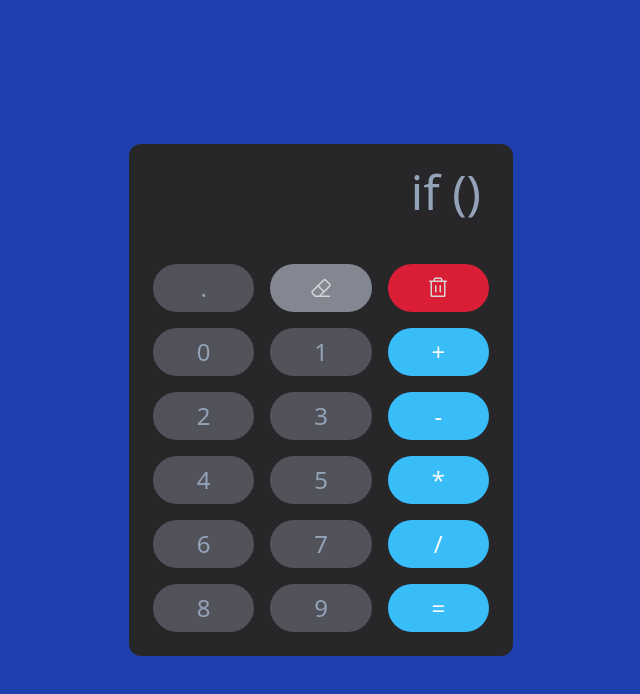
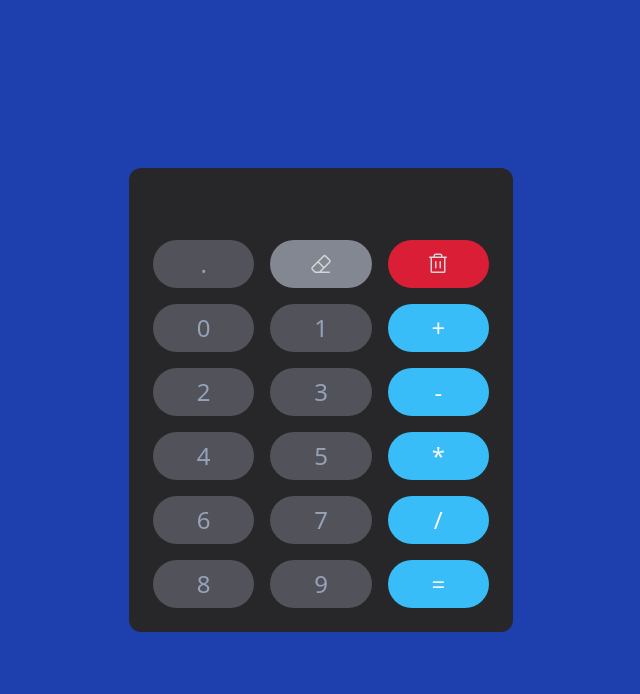
Before and after one commit to Tevin08/Caluculadora-React, a React (Vite) app in the folder Calculadora/: page / in a window 1280 px wide. Shown: the top 694 px of the page, without its empty margins (319-959 px from the left). Built offline with nearby package versions, Linux system fonts and the light colour scheme.

Commit message:
mais que quase

```diff
--- a/Calculadora/src/App.jsx
+++ b/Calculadora/src/App.jsx
@@ -18,11 +18,11 @@ function App() {
   // exemplo de prps muito diferentes
 
   const [val, setval] = useState('')
+  const [result, setresult] = useState('')
 
   function Conta() {
-    const resultado = eval(val)
-    console.log(resultado);
-      return resultado
+   setresult(eval(val));
+
   }
 
   useEffect(() => {
@@ -32,10 +32,8 @@ function App() {
     <main className='flex h-screen w-screen justify-center items-center  bg-blue-800'>
       <div className='flex flex-col   bg-zinc-800 w-1/2  rounded-xl max-w-sm  '>
         <div className={`py-6 px-8 w-full  text-5xl text-slate-400 break-words text-right `} >
-if () {
+          {result != null ? val : result }
 
-}
-        {val}
         </div>
         <div className="grid grid-cols-3 p-6 justify-items-center  gap-4 ">
 
@@ -57,7 +55,7 @@ if () {
           <Button number={'/'} blue={true} onclick={setval} value={val} />
           <Button number={8} onclick={setval} value={val} />
           <Button number={9} onclick={setval} value={val} />
-          <Button number={'='} blue={true} onclick={Conta}  value={val} />
+          <Button number={'='} blue={true} onclick={Conta} value={val} />
         </div>
       </div>
     </main>
```
